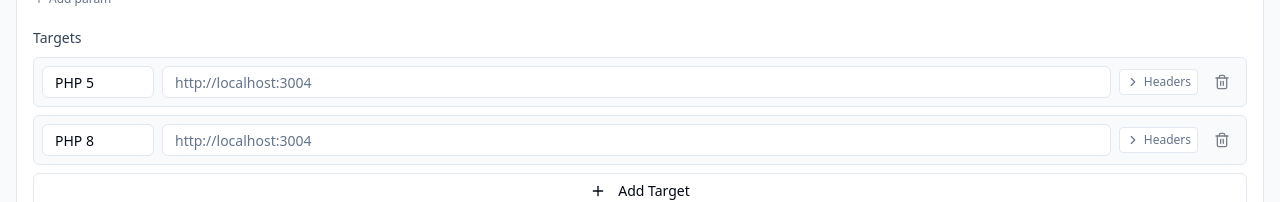
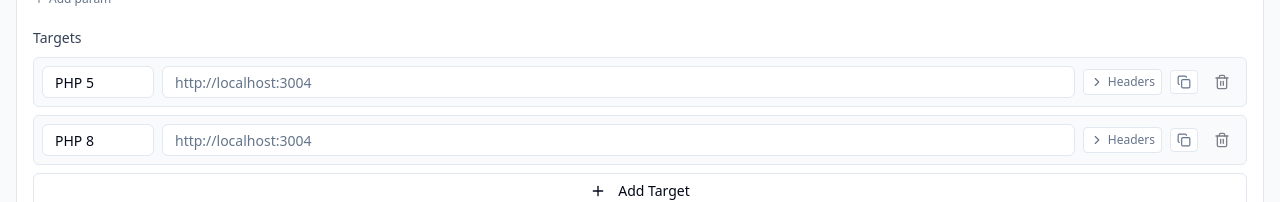
Before and after one commit to GerinAryoPrasetia/mintara, a React (Vite) app in the folder client/: page / in a window 1280 px wide. Shown: the part 291-493 px from the top of the page. Built offline with nearby package versions, Linux system fonts and the light colour scheme; the HTML template or start-up script is replaced by a standard one.

Commit message:
feat: add copy-as-curl button to target rows

```diff
--- a/client/src/components/TargetList.tsx
+++ b/client/src/components/TargetList.tsx
@@ -1,5 +1,6 @@
 import React, { useState } from 'react'
-import { Plus, Trash2, ChevronDown, ChevronRight } from 'lucide-react'
+import { Plus, Trash2, ChevronDown, ChevronRight, Copy, Check } from 'lucide-react'
+import { buildCurl } from '../lib/curl'
 import { Button } from '../components_ui/ui/button'
 import { Input } from '../components_ui/ui/input'
 import { useStore } from '../store'
@@ -9,6 +10,7 @@ export function TargetList({ hideHeaders = false }: { hideHeaders?: boolean }) {
   const { request, setRequest } = useStore()
   const { targets } = request
   const [expanded, setExpanded] = useState<Record<number, boolean>>({})
+  const [copied, setCopied] = useState<Record<number, boolean>>({})
 
   const updateTarget = (index: number, field: 'name' | 'baseUrl', value: string) => {
     const updated = targets.map((t, i) => (i === index ? { ...t, [field]: value } : t))
@@ -40,6 +42,15 @@ export function TargetList({ hideHeaders = false }: { hideHeaders?: boolean }) {
 
   const toggleExpanded = (index: number) => {
     setExpanded((prev) => ({ ...prev, [index]: !prev[index] }))
+  }
+
+  const copyAsCurl = (index: number) => {
+    const target = targets[index]
+    const fullUrl = target.baseUrl.replace(/\/$/, '') + (request.path.startsWith('/') ? request.path : `/${request.path}`)
+    const curl = buildCurl(request.method, fullUrl, target.headers ?? {}, request.body)
+    navigator.clipboard.writeText(curl).catch(() => {})
+    setCopied((prev) => ({ ...prev, [index]: true }))
+    setTimeout(() => setCopied((prev) => ({ ...prev, [index]: false })), 1500)
   }
 
   return (
@@ -74,6 +85,15 @@ export function TargetList({ hideHeaders = false }: { hideHeaders?: boolean }) {
                   <span>Headers{headerCount > 0 ? ` (${headerCount})` : ''}</span>
                 </button>
               )}
+              <button
+                onClick={() => copyAsCurl(i)}
+                className="flex items-center shrink-0 px-1.5 py-1 rounded border bg-white hover:bg-slate-50 text-slate-500 hover:text-slate-700"
+                title="Copy as cURL"
+              >
+                {copied[i]
+                  ? <Check className="h-3.5 w-3.5 text-green-500" />
+                  : <Copy className="h-3.5 w-3.5" />}
+              </button>
               <Button
                 variant="ghost"
                 size="icon"
```
